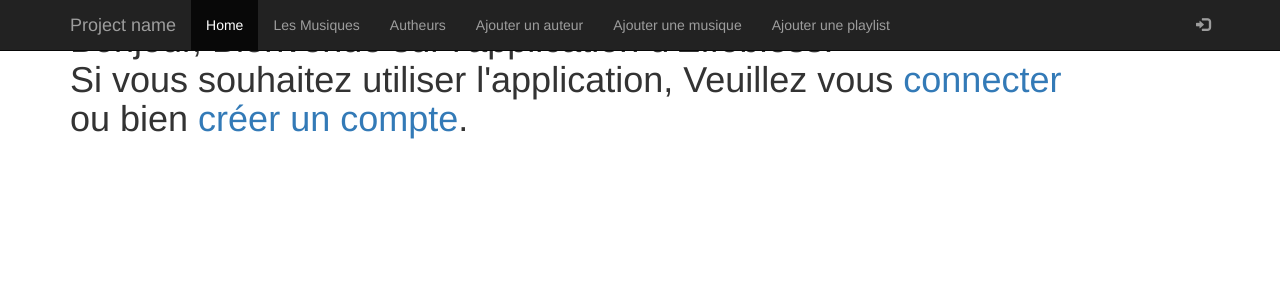
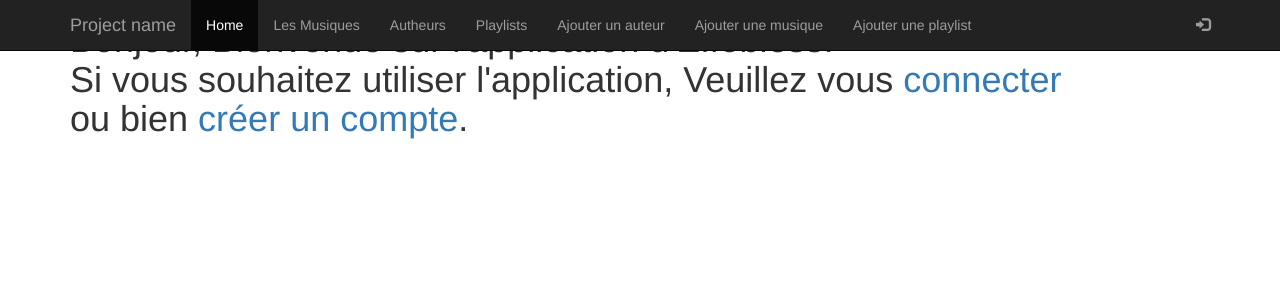
Before and after one commit to Effobless2/SongSites, a Flask app: page / in a window 1280 px wide. Shown: the top 300 px of the page. Run offline with Flask 2, Linux system fonts and the light colour scheme; parts of the project's set-up code (start-up, migrations or seed data) failed here and were passed over; some libraries are stand-ins or nearby versions.

Commit message:
Page liste playlists ok

```diff
--- a/SiteApp/songs/models.py
+++ b/SiteApp/songs/models.py
@@ -61,6 +61,10 @@ def get_author(id):
 
 def get_music(id):
     return Music.query.get(id)
+
+def get_playlists():
+    return Playlist.query.all()
+
 # print("Version YAML")
 
 # import yaml, os.path
--- a/SiteApp/songs/templates/base.html
+++ b/SiteApp/songs/templates/base.html
@@ -26,6 +26,7 @@
            <li class="active"><a href="{{ url_for('home') }}">Home</a></li>
            <li><a href="{{ url_for('musics') }}">Les Musiques</a></li>
            <li><a href="{{ url_for('authors') }}">Autheurs</a></li>
+           <li><a href="{{ url_for('playlists') }}">Playlists</a></li>
            <li><a href="{{ url_for('new_author') }}">Ajouter un auteur</a></li>
            <li><a href="{{ url_for('new_music') }}">Ajouter une musique</a></li>
            <li><a href="{{ url_for('new_playlist') }}">Ajouter une playlist</a></li>
--- a/SiteApp/songs/views.py
+++ b/SiteApp/songs/views.py
@@ -4,7 +4,7 @@ from flask_bootstrap import Bootstrap
 from flask_login import current_user, login_required, login_user, logout_user
 from flask_wtf import FlaskForm
 from hashlib import sha256
-from .models import Author, get_sample, get_authors, get_author, User, Music, get_music, Playlist
+from .models import Author, get_sample, get_authors, get_author, User, Music, get_music, Playlist, get_playlists
 from wtforms import StringField, HiddenField, PasswordField, widgets, SelectMultipleField
 from wtforms.validators import DataRequired
 from wtforms.ext.sqlalchemy.fields import QuerySelectField
@@ -248,5 +248,11 @@ def new_playlist_saving():
         "new-playlist.html",
         form = f)
 
+@app.route("/playlists/")
+def playlists():
+    return render_template(
+        "playlists.html",
+        title = "Les Playlists",
+        playlists = get_playlists())
 
 Bootstrap(app)
```
Also changed, not shown: SiteApp/songs/templates/playlists.html (added, +10 -0 lines).
